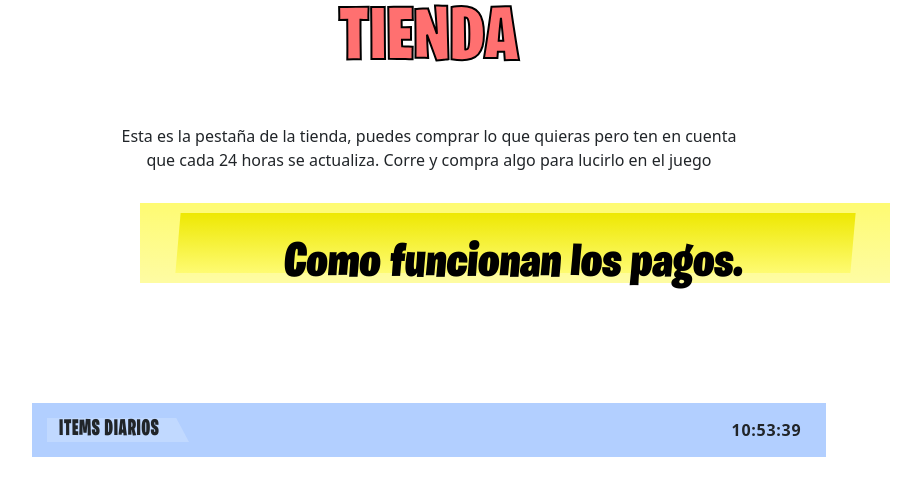
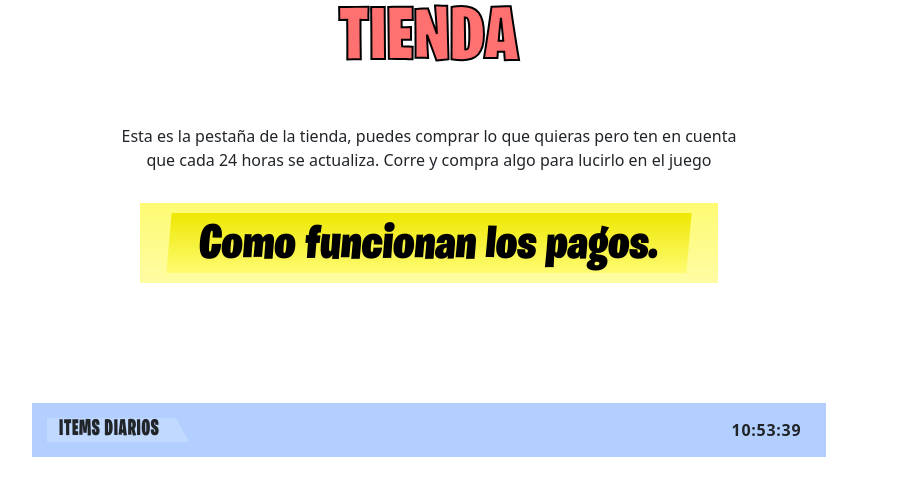
Before and after one commit to 07-josep/Torneind, a Symfony app: template templates/tienda/tienda.html.twig in a window 1280 px wide. Shown: the part 130-618 px from the top of the page, without its empty margins (211-1132 px from the left). Run offline with Twig, Linux system fonts and the light colour scheme; the template is opened without the code that fills it, so the values that code supplies are empty; some libraries are stand-ins or nearby versions.

Commit message:
Torneind v25

```diff
--- a/public/css/estilos.css
+++ b/public/css/estilos.css
@@ -2635,7 +2635,7 @@ p.card-tienda-price>img {
 .button-wrapper .button-inner p {
     font-size: 3rem;
     color: #000000;
-    margin: 15px 0 0 0;
+    margin: -3px 0 0 0 !important;
     font-family: 'Fortnite';
 
 }
--- a/templates/tienda/tienda.html.twig
+++ b/templates/tienda/tienda.html.twig
@@ -59,7 +59,7 @@
                                 Esta es la pestaña de la tienda, puedes comprar lo que quieras pero ten en cuenta que
                                 cada 24 horas se actualiza. Corre y compra algo para lucirlo en el juego
                             </p>
-                            <div class="col-12 flex-column flex-lg-row text-center">
+                            <div class="col-12 d-flex flex-column flex-lg-row justify-content-center">
                                 <!-- Button trigger modal -->
                                 <div class="button-wrapper " data-bs-toggle="modal"
                                      data-bs-target="#exampleModal">
@@ -69,7 +69,6 @@
                                     </div>
                                 </div>
                             </div>
-
 
                             <!-- Modal -->
                             <div class="modal fade" id="exampleModal" tabindex="-1" aria-labelledby="exampleModalLabel"
```
